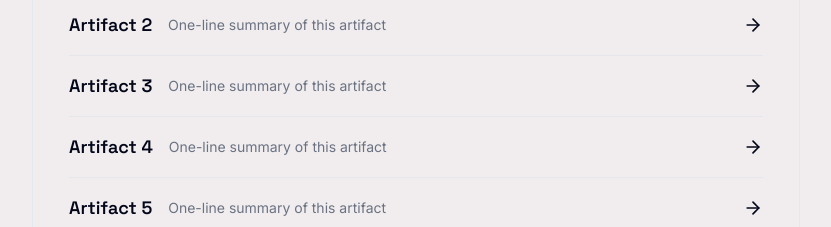
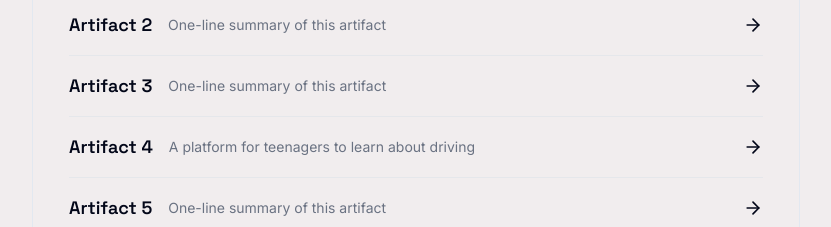
Before and after one commit to abdulrahman1121/new-portfolio, a Next.js app: page / in a window 1280 px wide. Shown: the part 5260-5487 px from the top of the page, without its empty margins (224-1055 px from the left). Built offline with nearby package versions, Linux system fonts and the light colour scheme.

Commit message:
Add artifact #4

```diff
--- a/_data/data.ts
+++ b/_data/data.ts
@@ -320,9 +320,10 @@ export const artifacts = [
   {
     name: "Artifact 4",
     slug: "artifact-4",
-    show: "One-line summary of this artifact",
-    link: "",
-    reflection: "",
+    show: "A platform for teenagers to learn about driving",
+    link: "https://super-driver-seven.vercel.app/",
+    reflection:
+      "This is only the first ever version, currently users can learn 4 different lessons and quickly check their understanding. The plan is to add much more lessons, a mock of the actual driving test, and more interactive puzzles to make this really stick. Growing up, I learned about driving and passed the permit test the boring way and the knowledge barely stayed with me, mainly because I didn't go to an actual school/program for it. I want to change that with this platform.",
   },
   {
     name: "Artifact 5",
```
